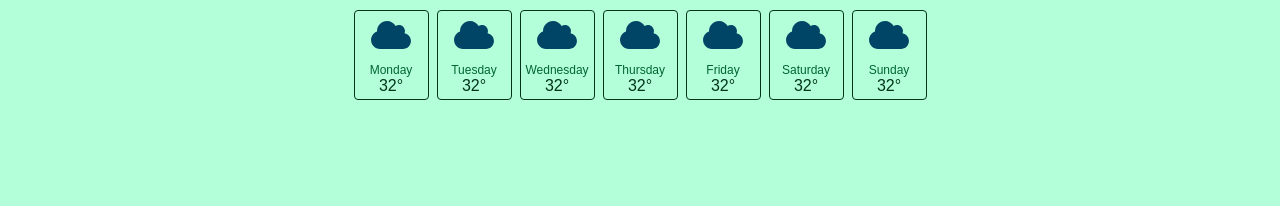
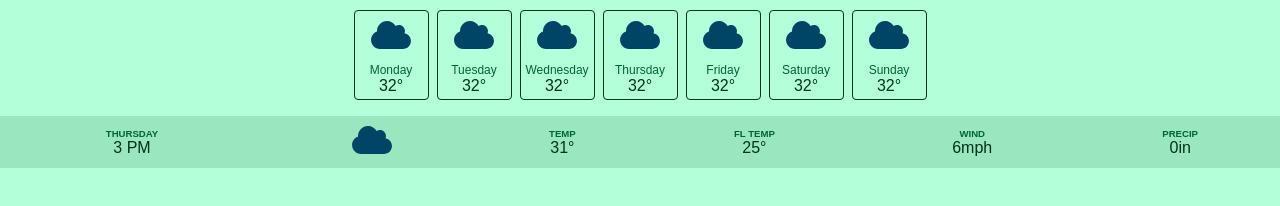
Before and after one commit to hongchris96/weather-practice, a website built with Vite: page index.html in a window 1280 px wide. Shown: the part 118-324 px from the top of the page. Built offline with nearby package versions, Linux system fonts and the light colour scheme.

Commit message:
Create hour section

```diff
--- a/index.html
+++ b/index.html
@@ -88,6 +88,46 @@
         </div>
     </section>
 
+    <table class="hour-section">
+        <tbody data-hour-section>
+            <tr class="hour-row">
+                <td>
+                    <div class="info-group">
+                        <div class="label">Thursday</div>
+                        <div>3 PM</div>
+                    </div>
+                </td>
+                <td>
+                    <img src="icons/cloud.svg" class="weather-icon" />
+                </td>
+                <td>
+                    <div class="info-group">
+                        <div class="label">Temp</div>
+                        <div>31&deg;</div>
+                    </div>
+                </td>
+                <td>
+                    <div class="info-group">
+                        <div class="label">FL Temp</div>
+                        <div>25&deg;</div>
+                    </div>
+                </td>
+                <td>
+                    <div class="info-group">
+                        <div class="label">Wind</div>
+                        <div>6mph</div>
+                    </div>
+                </td>
+                <td>
+                    <div class="info-group">
+                        <div class="label">Precip</div>
+                        <div>0in</div>
+                    </div>
+                </td>
+            </tr>
+        </tbody>
+    </table>
+
     <template></template>
     <script type="module" src="/src/main.js"></script>
   </body>
--- a/src/style.css
+++ b/src/style.css
@@ -89,3 +89,21 @@ body {
     color: hsl(150, 100%, 20%);
     margin-top: 0.5rem;
 }
+
+.hour-section {
+    width: 100%;
+    text-align: center;
+    border-spacing: 0;
+}
+
+.hour-row {
+    background-color: hsl(150, 60%, 75%);
+}
+
+.hour-row:nth-child(2n) {
+    background-color: hsl(150, 60%, 70%);
+}
+
+.hour-row > td {
+    padding: 0.25rem 0.5rem;
+}
```
